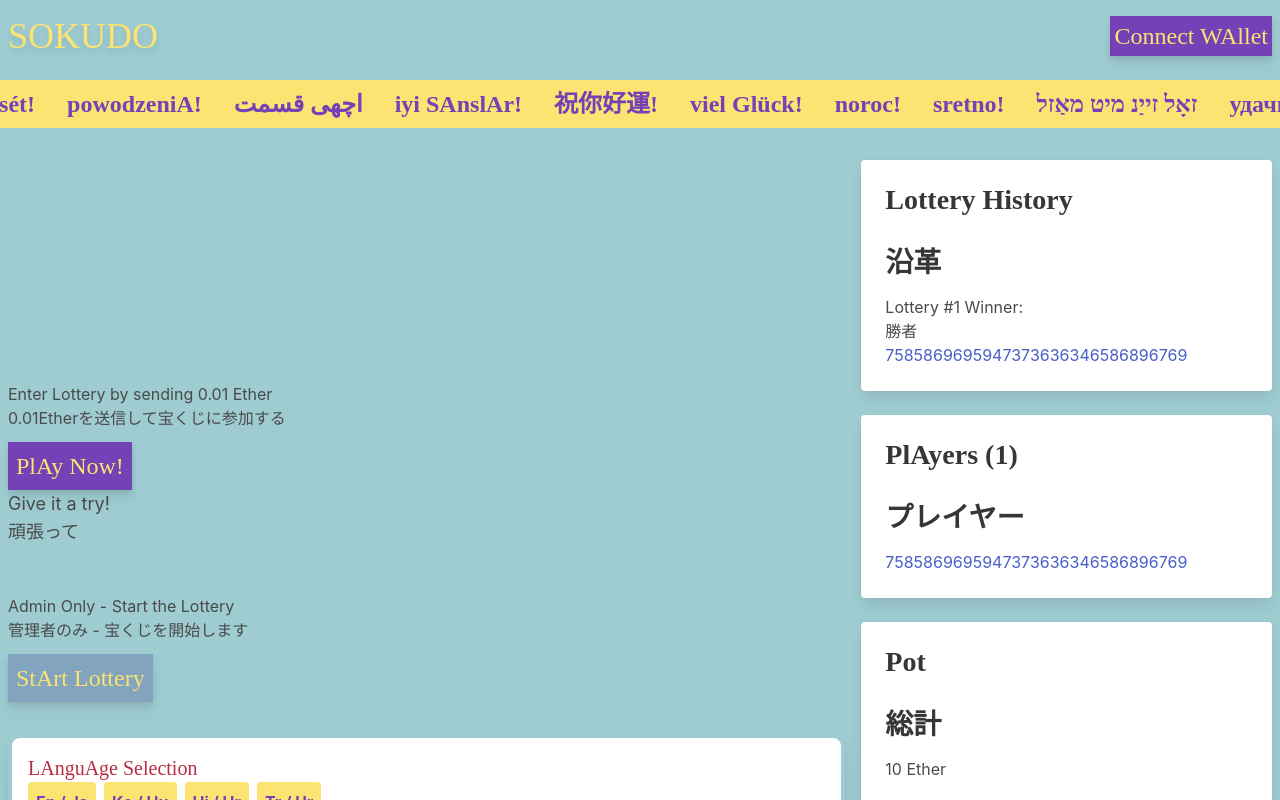
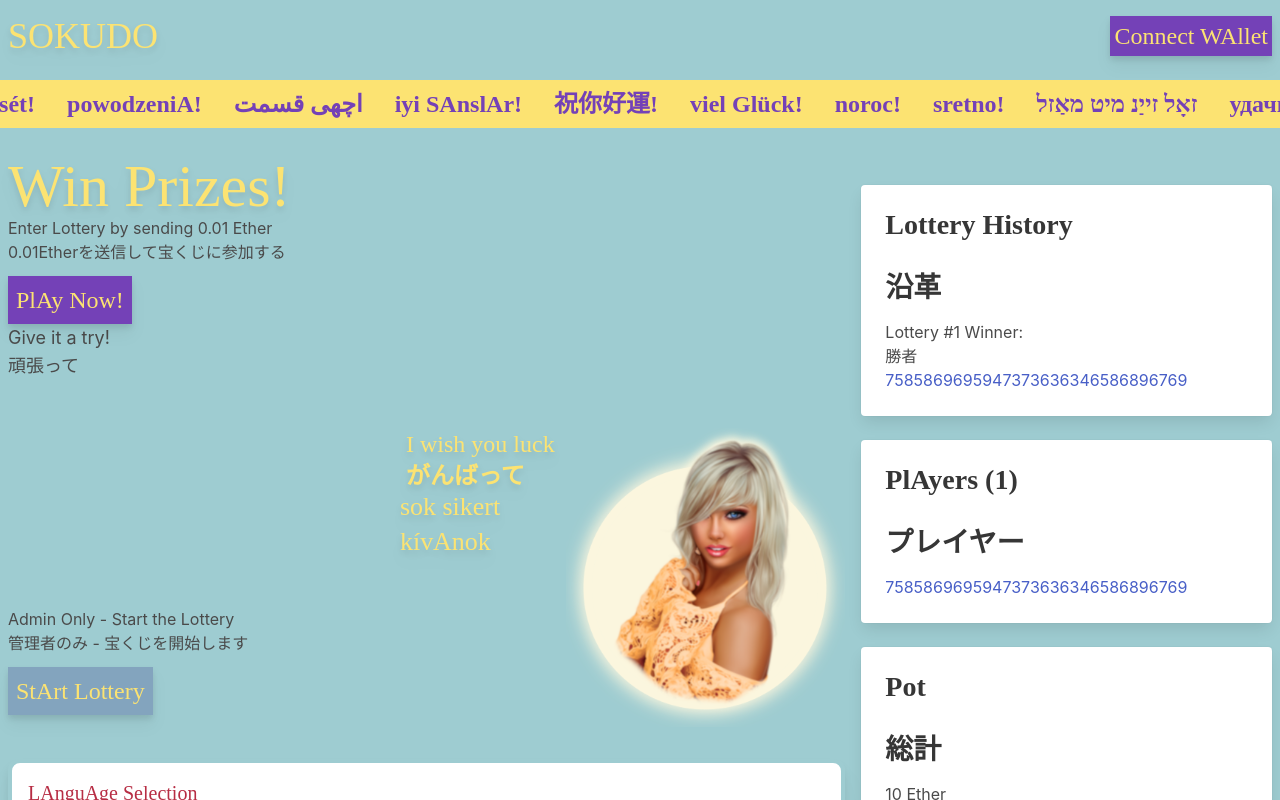
Before and after one commit to SJuras/Web3-Lottery, a Next.js app in the folder lottery-dapp/: page /lotterypage in a window 1280 px wide. Shown: the top 800 px of the page. Built offline with nearby package versions, Linux system fonts and the light colour scheme; a web font is replaced by a local one.

Commit message:
v1.4.1 assistent added on lottery page.

```diff
--- a/lottery-dapp/pages/index.js
+++ b/lottery-dapp/pages/index.js
@@ -55,7 +55,7 @@ export default function Home() {
         <nav className="w-full mb-4 absolute z-50 top-0">
           <div className="flex justify-between items-center w-full max-w-7xl mx-auto p-3 mt-4">
             <div className="">
-                <h1 className="font-[Starduster] text-4xl text-yellow-300 drop-shadow-lg drop-shadow-lg">SOKUDO</h1>
+                <h1 className="font-[Starduster] text-4xl text-customYellow drop-shadow-lg drop-shadow-lg">SOKUDO</h1>
             </div>
             <div className="hidden p-2 bg-purple-500 font-[Starduster] text-xl text-yellow-300 cursor-pointer drop-shadow-lg">
               <button className="font-[Starduster] cursor-pointer">
@@ -70,15 +70,15 @@ export default function Home() {
           <div className="w-full max-w-7xl mx-auto flex flex-col md:flex-row h-screen justify-center items-center p-3">
             <div className="w-full md:w-1/2 flex flex-col justify-start items-center">
               <section className="w-full">
-                <h2 className="font-[Starduster] text-8xl text-customYellow drop-shadow-lg">SOKUDO</h2>
-                <h4 className="font-[Starduster] text-8xl text-customYellow drop-shadow-lg mb-4">Lottery</h4>
-                <div className="h-24 overflow-hidden mb-4">
+                <h2 className="font-[Starduster] text-4xl md:text-8xl text-customYellow drop-shadow-lg">SOKUDO</h2>
+                <h4 className="font-[Starduster] text-4xl md:text-8xl text-customYellow drop-shadow-lg mb-4">Lottery</h4>
+                <div className="hidden md:flex md:h-24 overflow-hidden mb-4">
                   <div className="animate-[titleMove_10s_ease-in_infinite]">
-                  <h4 className="font-[Starduster] text-8xl text-customYellow drop-shadow-lg mb-4">宝くじ</h4>
-                  <h4 className="font-[Starduster] text-8xl text-customYellow drop-shadow-lg mb-4">Lotterie</h4>
-                  <h4 className="font-[Starduster] text-8xl text-customYellow drop-shadow-lg mb-4">лотерея</h4>
-                  <h4 className="font-[Starduster] text-8xl text-customYellow drop-shadow-lg mb-4">վիճակախաղ</h4>
-                  <h4 className="font-[Starduster] text-8xl text-customYellow drop-shadow-lg mb-4">लॉटरी</h4>
+                  <h4 className="font-[Starduster] text-4xl md:text-8xl text-customYellow drop-shadow-lg mb-4">宝くじ</h4>
+                  <h4 className="font-[Starduster] text-4xl md:text-8xl text-customYellow drop-shadow-lg mb-4">Lotterie</h4>
+                  <h4 className="font-[Starduster] text-4xl md:text-8xl text-customYellow drop-shadow-lg mb-4">лотерея</h4>
+                  <h4 className="font-[Starduster] text-4xl md:text-8xl text-customYellow drop-shadow-lg mb-4">վիճակախաղ</h4>
+                  <h4 className="font-[Starduster] text-4xl md:text-8xl text-customYellow drop-shadow-lg mb-4">लॉटरी</h4>
                   </div>
                 </div>
                 <h1 className="text-2xl font-[Starduster] text-customYellow mb-8">Ethereum Lottery dApp</h1>
--- a/lottery-dapp/pages/lotterypage.js
+++ b/lottery-dapp/pages/lotterypage.js
@@ -133,6 +133,9 @@ export default function Home() {
                     </div>
                   </div>
 
+                  <h4 className="text-4xl md:text-6xl text-customYellow font-[Starduster] drop-shadow-lg">Win Prizes!</h4>
+                  <h4 className="hidden text-4xl md:text-6xl text-customYellow font-[Starduster] drop-shadow-lg">Get lucky!</h4>
+                  <h4 className="hidden text-4xl md:text-6xl text-customYellow font-[Starduster] drop-shadow-lg">Roll the Dice!</h4>
                   <p>Enter Lottery by sending 0.01 Ether</p>
                   <p>0.01Etherを送信して宝くじに参加する</p>
                   <button className="mt-3 p-2 bg-customPurple text-customYellow font-[Starduster] text-2xl cursor-pointer drop-shadow-lg transition duration-300 hover:bg-customLightPurple">
@@ -142,11 +145,25 @@ export default function Home() {
                   <h4 className="text-lg">頑張って</h4>
                 </section>
                 <section className="mt-6">
+                  <div className="w-full flex flex-col-reverse md:flex-row items-end">
+                    <div className="w-full md:w-1/2">
                       <p>Admin Only - Start the Lottery</p>
                       <p>管理者のみ - 宝くじを開始します</p>
-                  <button className="mt-3 p-2 bg-customBlue text-customYellow font-[Starduster] text-2xl cursor-pointer drop-shadow-lg transition duration-300 hover:bg-customLightBlue">
+                      <button className="mt-3 mb-3 p-2 bg-customBlue text-customYellow font-[Starduster] text-2xl cursor-pointer drop-shadow-lg transition duration-300 hover:bg-customLightBlue">
                         StArt Lottery
                       </button>
+                    </div>
+                    <div className="w-full md:w-1/2 flex justify-end">
+                      <div className="w-2/3 relative">
+                        <img src="/images/assistent6.png" className="h-full w-full" alt="Sindi" />
+                        <div className="absolute top-0 -left-40 z-50 text-left">
+                          <h4 className="text-2xl font-[Starduster] text-customYellow drop-shadow-lg animate-[beep1_10s_ease-in-out_infinite]">I wish you luck</h4>
+                          <h4 className="text-2xl font-[Starduster] text-customYellow drop-shadow-lg font-bold animate-[beep2_10s_ease-in-out_infinite]">がんばって</h4>
+                          <h4 className="text-2xl font-[Starduster] text-customYellow drop-shadow-lg animate-[beep3_10s_ease-in-out_infinite]">sok sikert<br /> kívAnok</h4>
+                        </div>
+                      </div>
+                    </div>
+                  </div>
                 </section>
 
                 <div className="flex flex-row md:hidden w-full my-2 p-2 rounded-xl border-4 border-customLightBlue drop-shadow-xl bg-white">
```
Also changed, not shown: lottery-dapp/public/images/assistent6.png (added). Lines whose indentation alone changed are shown as unchanged.
